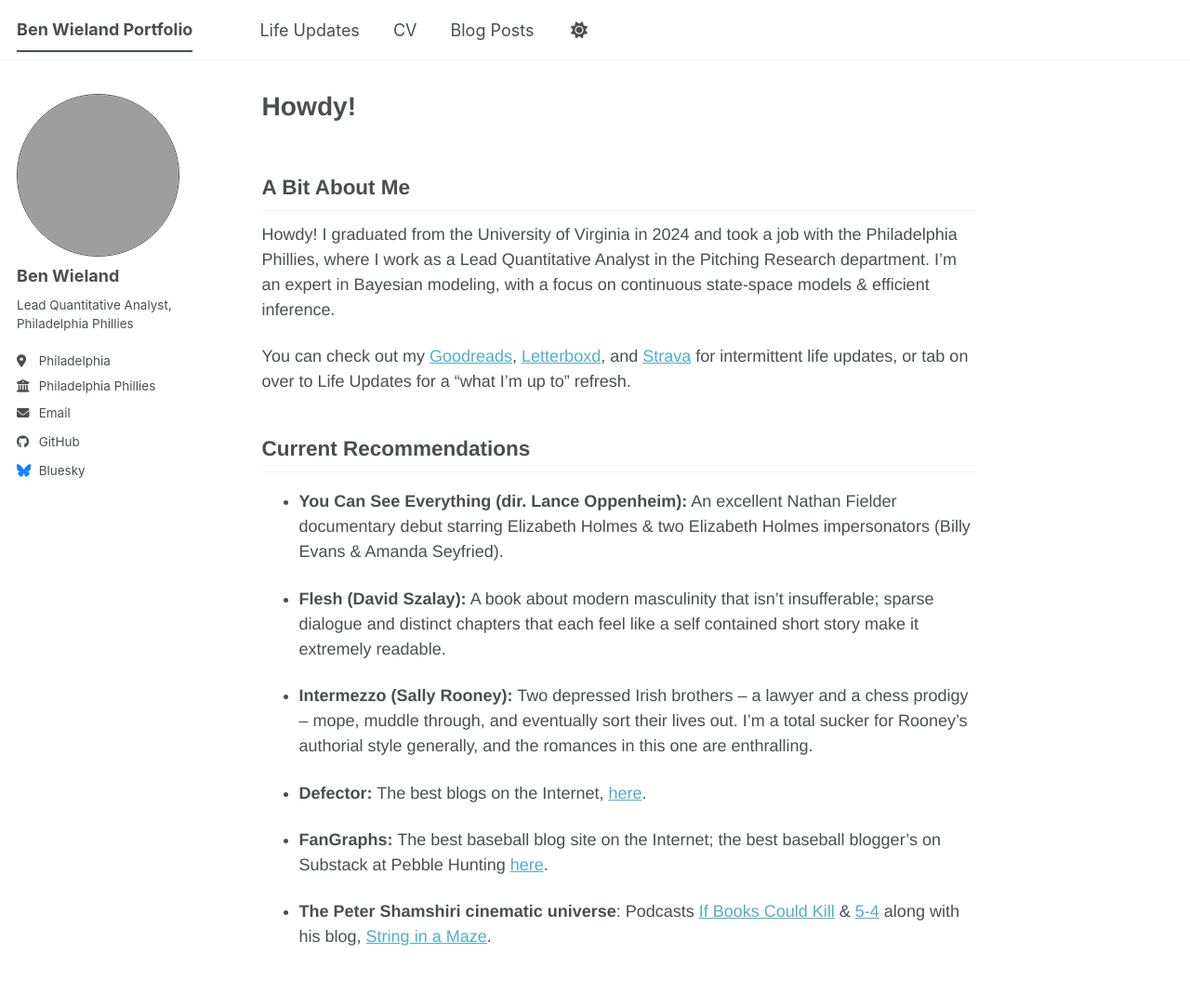
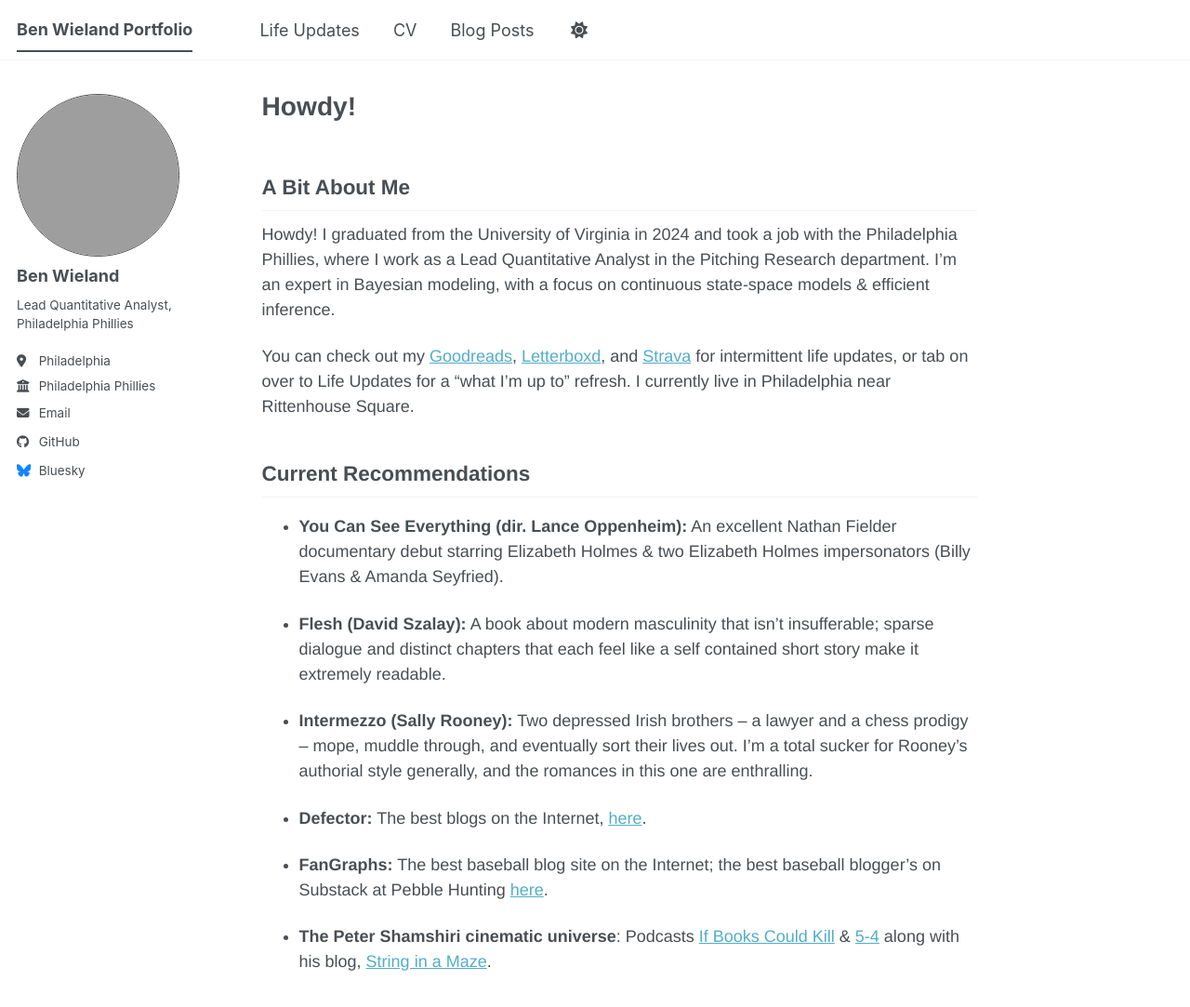
Before and after one commit to bbwieland/bbwieland.github.io, a Jekyll site: the page built from _pages/markdown.md, in a window 1280 px wide and 1099 px high. Shown: the top 1083 px of the window at 93% size. Built offline with Jekyll 4.4.1, drawn with Linux system fonts in a browser that asks for light colours; a script bundle is joined from its source files by our own code; library files that are not in the unit come from our copies.

Commit message:
more bio

```diff
--- a/_pages/markdown.md
+++ b/_pages/markdown.md
@@ -14,7 +14,7 @@
 
 Howdy! I graduated from the University of Virginia in 2024 and took a job with the Philadelphia Phillies, where I work as a Lead Quantitative Analyst in the Pitching Research department. I'm an expert in Bayesian modeling, with a focus on continuous state-space models & efficient inference.
 
-You can check out my [Goodreads](https://www.goodreads.com/user/show/196978973?ref=nav_profile_l), [Letterboxd](https://letterboxd.com/bennyboy82/), and [Strava](https://www.strava.com/athletes/63497939) for intermittent life updates, or tab on over to Life Updates for a "what I'm up to" refresh.
+You can check out my [Goodreads](https://www.goodreads.com/user/show/196978973?ref=nav_profile_l), [Letterboxd](https://letterboxd.com/bennyboy82/), and [Strava](https://www.strava.com/athletes/63497939) for intermittent life updates, or tab on over to Life Updates for a "what I'm up to" refresh. I currently live in Philadelphia near Rittenhouse Square.
 
 ## Current Recommendations
 
```
